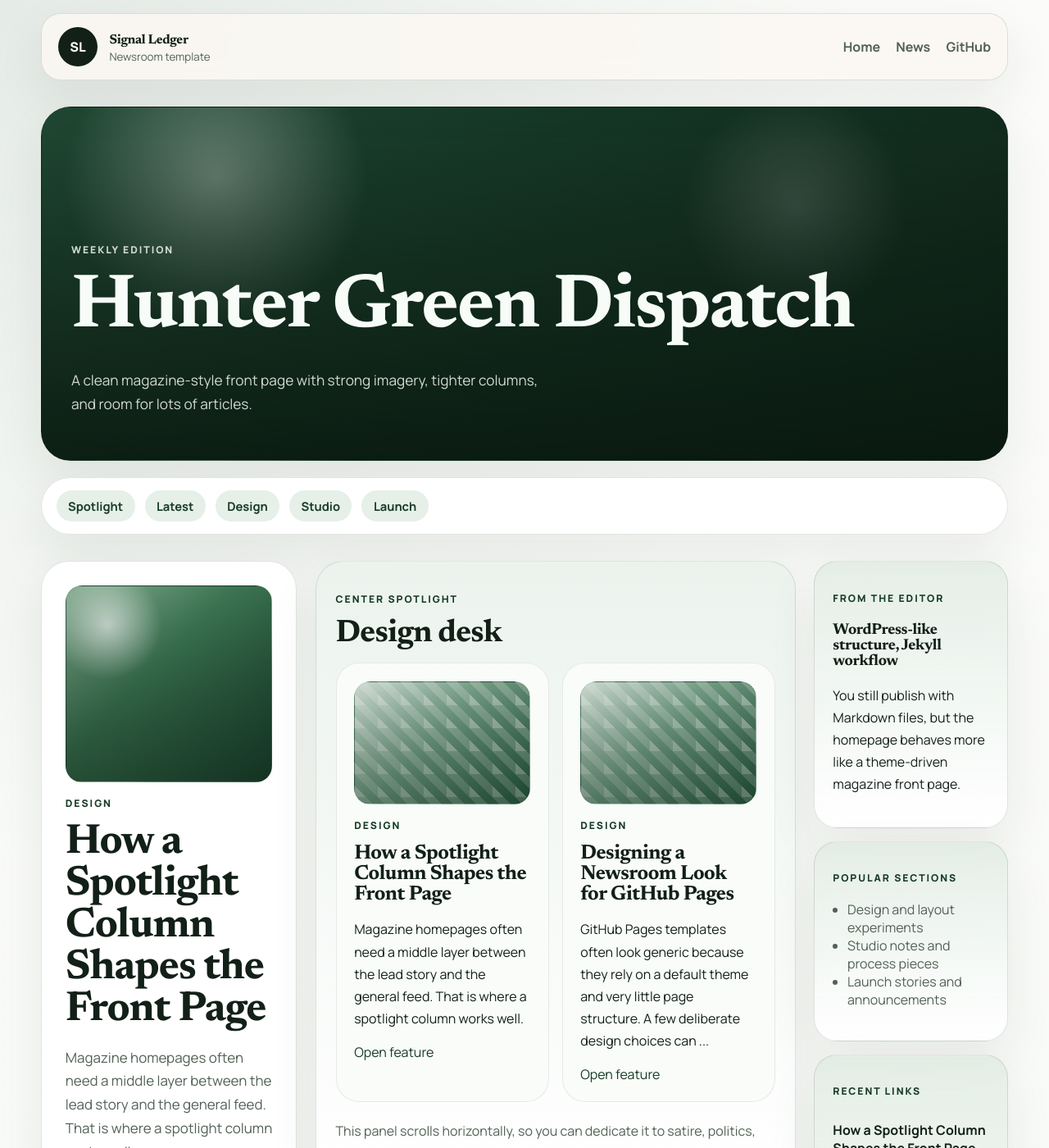
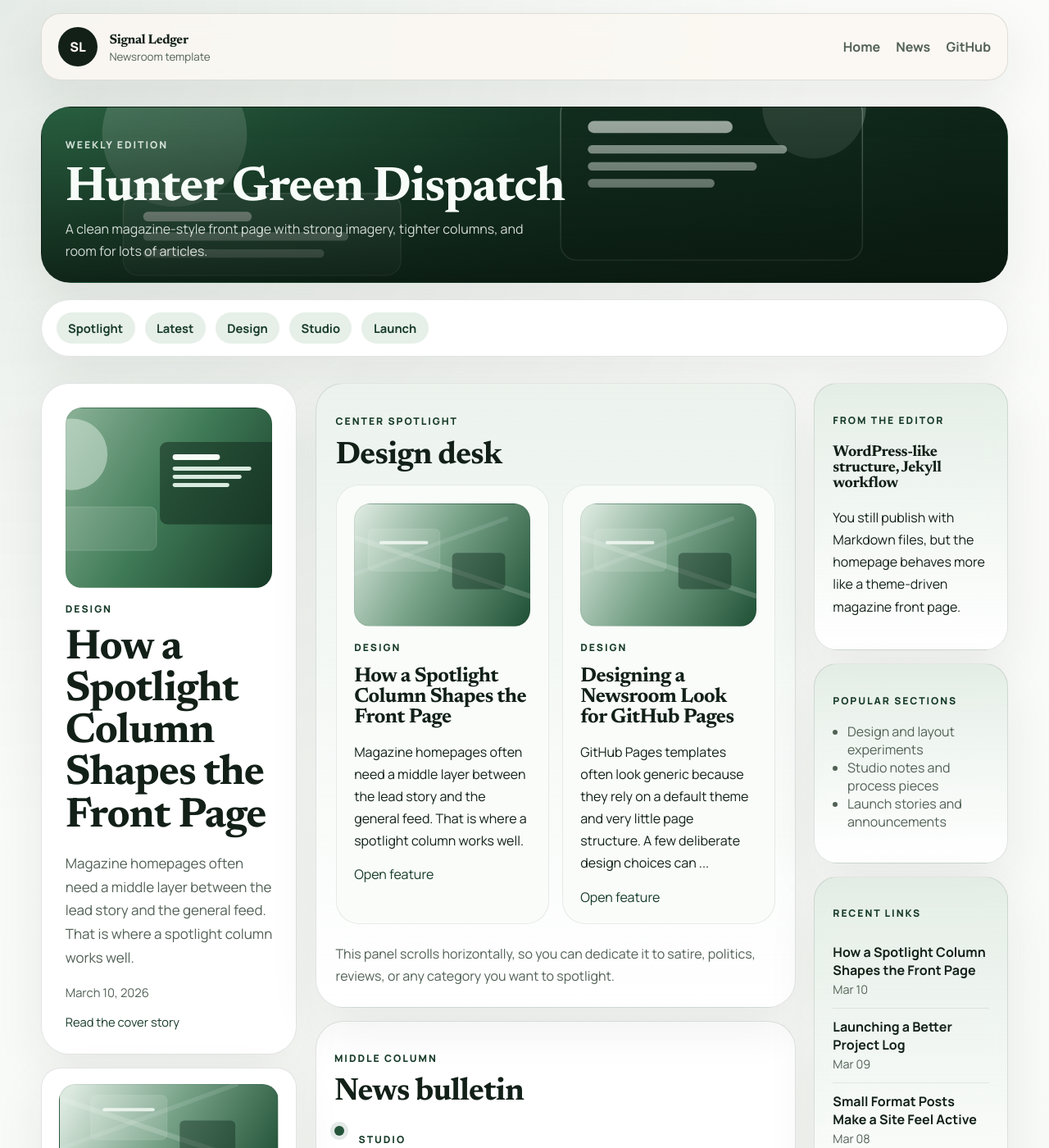
Before and after one commit to willkriski/test, a Jekyll site: the page built from index.html, in a window 1280 px wide and 1400 px high. Shown: the whole window at 82% size. Built offline with Jekyll 4.4.1, drawn with Linux system fonts in a browser that asks for light colours.

Commit message:
Add illustrated site images and shorter masthead

```diff
--- a/assets/css/site.css
+++ b/assets/css/site.css
@@ -133,7 +133,7 @@ h3 {
 }
 
 .masthead-banner {
-  min-height: 430px;
+  min-height: 180px;
   margin-top: 0.5rem;
   border-radius: 36px;
   overflow: hidden;
@@ -141,14 +141,15 @@ h3 {
   box-shadow: var(--shadow);
   background:
     linear-gradient(180deg, rgba(9, 22, 14, 0.12), rgba(9, 22, 14, 0.82)),
-    radial-gradient(circle at 18% 20%, rgba(228, 241, 232, 0.45), transparent 18%),
-    radial-gradient(circle at 78% 28%, rgba(255, 255, 255, 0.20), transparent 14%),
+    url("../images/masthead-banner.svg"),
     linear-gradient(125deg, #234f37 0%, #173b28 48%, #10281b 100%);
+  background-size: cover, cover, auto;
+  background-position: center, center, center;
 }
 
 .masthead-overlay {
-  min-height: 430px;
-  padding: 2.25rem;
+  min-height: 180px;
+  padding: 1.5rem 1.8rem;
   display: flex;
   flex-direction: column;
   justify-content: flex-end;
@@ -160,13 +161,15 @@ h3 {
 }
 
 .masthead-overlay h1 {
-  font-size: clamp(3rem, 8vw, 5.8rem);
-  line-height: 0.92;
-  margin: 0.35rem 0 0.8rem;
+  font-size: clamp(2rem, 5vw, 3.7rem);
+  line-height: 0.95;
+  margin: 0.15rem 0 0.45rem;
 }
 
 .masthead-overlay .hero-text {
   max-width: 36rem;
+  margin: 0;
+  font-size: 1rem;
   color: rgba(247, 252, 248, 0.84);
 }
 
@@ -393,7 +396,7 @@ h3 {
 }
 
 .story-image-lead {
-  height: 240px;
+  height: 220px;
 }
 
 .story-image-medium {
@@ -406,25 +409,19 @@ h3 {
 
 .story-image-lead,
 .story-image-launch {
-  background:
-    linear-gradient(180deg, rgba(17, 44, 28, 0.06), rgba(17, 44, 28, 0.52)),
-    radial-gradient(circle at 20% 20%, rgba(236, 245, 239, 0.86), transparent 24%),
-    linear-gradient(135deg, #8fb59a 0%, #3f7a56 42%, #173b28 100%);
+  background-image: url("../images/launch-story.svg");
 }
 
 .story-image-design {
-  background:
-    linear-gradient(180deg, rgba(17, 44, 28, 0.08), rgba(17, 44, 28, 0.38)),
-    linear-gradient(45deg, rgba(255,255,255,0.44) 25%, transparent 25%, transparent 50%, rgba(255,255,255,0.22) 50%, rgba(255,255,255,0.22) 75%, transparent 75%, transparent),
-    linear-gradient(135deg, #dce9df 0%, #76a187 45%, #24553a 100%);
-  background-size: auto, 28px 28px, auto;
+  background-image: url("../images/design-story.svg");
 }
 
 .story-image-studio {
-  background:
-    linear-gradient(180deg, rgba(17, 44, 28, 0.10), rgba(17, 44, 28, 0.48)),
-    radial-gradient(circle at 80% 30%, rgba(255,255,255,0.56), transparent 20%),
-    linear-gradient(135deg, #bed3c4 0%, #5d8f71 48%, #173b28 100%);
+  background-image: url("../images/studio-story.svg");
+}
+
+.story-image-lead {
+  background-image: url("../images/lead-story.svg");
 }
 
 .mini-card h3 {
@@ -663,6 +660,6 @@ h3 {
 
   .masthead-banner,
   .masthead-overlay {
-    min-height: 320px;
+    min-height: 150px;
   }
 }
```
Also changed, not shown: assets/images/design-story.svg (added), assets/images/launch-story.svg (added), assets/images/lead-story.svg (added), assets/images/masthead-banner.svg (added), assets/images/studio-story.svg (added).
